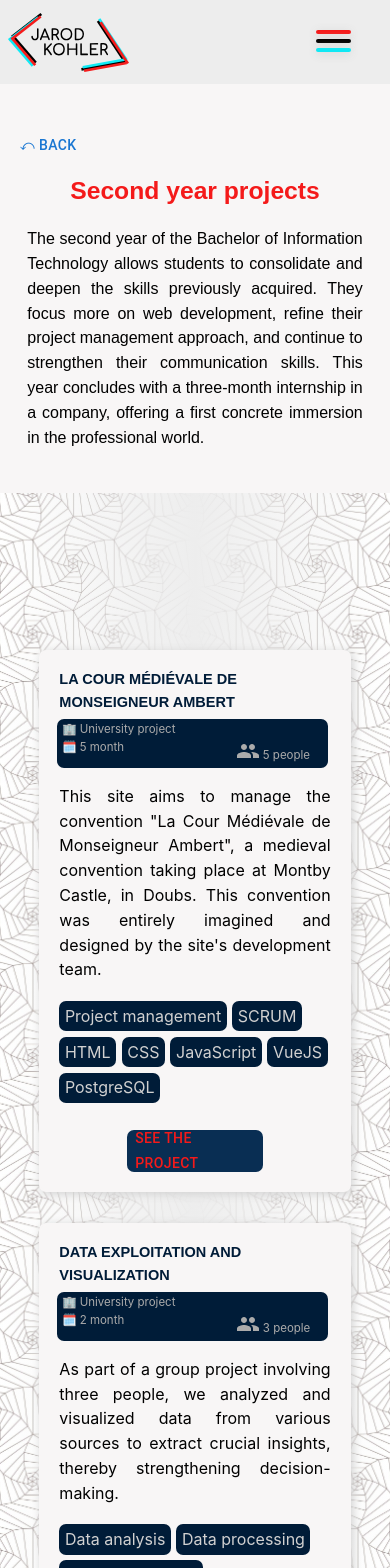
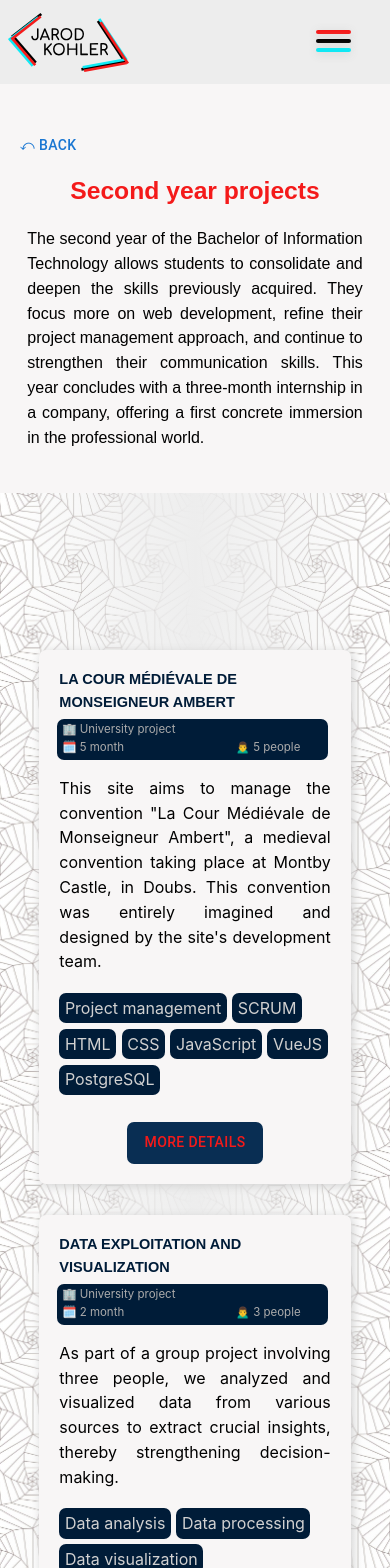
Before and after one commit to jarod25/My_WebSite, a React (Create React App) app in the folder frontend/: page /year/1 in a window 390 px wide. Shown: the top 1568 px of the page. Built offline with nearby package versions, Linux system fonts and the light colour scheme.

Commit message:
adapted the responsivity and the buttons' text size + deleted unused illustration

```diff
--- a/frontend/src/ExpContent/ExpContent.tsx
+++ b/frontend/src/ExpContent/ExpContent.tsx
@@ -128,8 +128,8 @@ export const ExpContent = ({t, val}: IProps) => {
                           margin: "2.25vh 25% -.25vh 25%",
                           height: "5.5vh",
                         },
-                      }),
-                    ]}>
+                    }),
+                ]}>
                     {exp.linkDesc}
                 </Button>
             </div>
--- a/frontend/src/ProjectYear/ProjectYear.tsx
+++ b/frontend/src/ProjectYear/ProjectYear.tsx
@@ -13,7 +13,6 @@ import {Error} from "../Error/Error";
 import {Button} from "@mui/material";
 import {LoadingScreen} from "../LoadingScreen/LoadingScreen";
 import Grid2 from "@mui/material/Unstable_Grid2/Grid2";
-import PeopleIcon from '@mui/icons-material/People';
 
 interface IProps {
     t: Translations;
@@ -61,7 +60,7 @@ export const ProjectYear = ({ t }: IProps) => {
                         🗓️ {projects.duration}
                     </Grid2>
                     <Grid2 xs={4} sm={3.5}>
-                        <PeopleIcon sx={{fontSize: "1.5rem", margin: "0 0 -.25rem"}}/>  {projects.nbPeople}
+                        🙍‍♂️ {projects.nbPeople}
                 </Grid2>
             </Grid2>
         <div className="card-desc">
@@ -93,9 +92,9 @@ export const ProjectYear = ({ t }: IProps) => {
                     height: "5.5vh",
                     },
                 }),
-                        ]}>
-                        {projects.linkDesc}
-                    </Button>
+            ]}>
+                {projects.linkDesc}
+            </Button>
                 </div>
             </div>
         );
--- a/frontend/src/assets/locales/en/experiences.json
+++ b/frontend/src/assets/locales/en/experiences.json
@@ -146,7 +146,7 @@
       "date": "2021 - 2022",
       "name": "IUT Nord Franche-Comté",
       "link": "/year/0",
-      "linkDesc": "See all projects",
+      "linkDesc": "See the list",
       "desc": "List of the projects carried out in the 1st year of BUT Informatique. These projects are called “SAE” which means “Learning and Assessment Situation”, and were carried out in groups of 2 to 6 students depending on the complexity of the project.",
       "skills": [
         "E-commerce websites",
@@ -161,7 +161,7 @@
       "date": "2022 - 2023",
       "name": "IUT Nord Franche-Comté",
       "link": "/year/1",
-      "linkDesc": "See all projects",
+      "linkDesc": "See the list",
       "desc": "List of the projects carried out in the 2nd year of BUT Informatique. ",
       "skills": [
         "Events website",
@@ -176,7 +176,7 @@
       "date": "2023 - 2024",
       "name": "IUT Nord Franche-Comté",
       "link": "/year/2",
-      "linkDesc": "See all projects",
+      "linkDesc": "See the list",
       "desc": "List of the projects carried out in the 3rd year of BUT Informatique. These are mainly projects carried out in alternance.",
       "skills": [
         "Apprenticeship",
@@ -199,7 +199,7 @@
           "descShort": "A strategic board game developed in Java, incorporating a JavaFX interface and artificial intelligences to enrich the gameplay experience.",
           "descFull": "The Token game in Java is a strategic board game where two players alternately place tokens of increasing value on a board of 21 squares. Each player must minimize the sum of the points around a remaining empty square to win. This project showcases my skills in Java, JavaFX for the user interface, and programming artificial intelligences to enhance the game. Completed as a pair, this project allowed me to deepen my application development skills, algorithm optimization, and teamwork.",
           "link": "/year/0/project/0",
-          "linkDesc": "See the project",
+          "linkDesc": "More details",
           "skills": [
             "Java",
             "JavaFX",
@@ -238,7 +238,7 @@
           "descShort": "Configure and administer workstations and network services to ensure an efficient IT infrastructure.",
           "descFull": "This project involved installing and configuring workstations in a network environment to ensure connectivity and system security. We set up secure work environments, deployed network services, and solved connectivity issues. Working on this project with two other students allowed me to strengthen my system administration skills, particularly in workstation management and network configuration.",
           "link": "/year/0/project/1",
-          "linkDesc": "See the project",
+          "linkDesc": "More details",
           "skills": [
             "System administration",
             "Network configuration"
@@ -275,7 +275,7 @@
           "descShort": "Carpooling site in Python with Flask, and MySQL for the database.",
           "descFull": "The project involved creating a carpooling website in Python with Flask, and MySQL for the database. The site allowed users to offer rides with departure or arrival in Belfort and to search for carpoolers to share travel expenses. This project enabled us to practice our web development and database query skills. We worked in a group of 3 students.",
           "link": "/year/0/project/2",
-          "linkDesc": "See the project",
+          "linkDesc": "More details",
           "skills": [
             "Python",
             "Flask",
@@ -314,7 +314,7 @@
           "descShort": "The Kamisado game in Java, a strategic board game where each player must move their piece to the opponent's line.",
           "descFull": "Players move their piece based on the color of the square it stands on, trying to block the opponent. This project allowed us to practice our skills in Java, JavaFX for the graphic interface, algorithmic for the game logic, and the development of artificial intelligences. We developed two different AIs to offer a varied challenge to players. We worked in a group of 6 for the realization of this project.",
           "link": "/year/0/project/3",
-          "linkDesc": "See the project",
+          "linkDesc": "More details",
           "skills": [
             "Java",
             "JavaFX",
@@ -374,7 +374,7 @@
           "descShort": "E-commerce site for ski sales in Python with Flask, and MySQL for the database.",
           "descFull": "The project involved creating an e-commerce site for ski sales in Python with Flask, and MySQL for the database. The site allowed users to view products, add them to the cart, place orders, and manage their account. This project enabled us to practice our web development and database management skills. It also included project management and deployment of the site on Pythonanywhere. We worked in a group of 3 students.",
           "link": "/year/0/project/4",
-          "linkDesc": "See the project",
+          "linkDesc": "More details",
           "skills": [
             "Python",
             "Flask",
@@ -442,7 +442,7 @@
           "descShort": "This site aims to manage the convention \"La Cour Médiévale de Monseigneur Ambert\", a medieval convention taking place at Montby Castle, in Doubs. This convention was entirely imagined and designed by the site's development team.",
           "descFull": "This project was completed by a group of 5 students and allowed us to practice our web development, project management, and communication skills. The site manages participant registrations, proposed activities, stands, and entertainment, as well as practical information about the event. We used HTML, CSS, JavaScript, VueJS, and PostgreSQL to create this application, following the agile SCRUM methodology for project management.",
           "link": "/year/1/project/0",
-          "linkDesc": "See the project",
+          "linkDesc": "More details",
           "skills": [
             "Project management",
             "SCRUM",
@@ -509,7 +509,7 @@
           "descShort": "As part of a group project involving three people, we analyzed and visualized data from various sources to extract crucial insights, thereby strengthening decision-making.",
           "descFull": "This project aimed to analyze data from different sources to extract meaningful insights intended to improve decision-making. To achieve this, we used techniques for data collection, cleaning, and transformation before proceeding with a statistical analysis. We then presented the results in the form of clear and informative visualizations. This project allowed us to deepen our skills in data analysis, data processing, and visualization of results.",
           "link": "/year/1/project/1",
-          "linkDesc": "See the project",
+          "linkDesc": "More details",
           "skills": [
             "Data analysis",
             "Data processing",
@@ -575,7 +575,7 @@
           "descShort": "A 3-month internship in a company to practice my web development skills.",
           "descFull": "I completed a 3-month internship in a company at Web&Design, a web development agency specializing in creating showcase sites and e-commerce sites. I worked on various projects, including a site for selling products and accessories for commercial vehicles. I was able to practice my skills in HTML, CSS, JavaScript, PHP, Symfony, and MySQL to develop advanced features and optimize the site's performance. I also participated in project management using the SCRUM method to organize teamwork and track the progress of the project.",
           "link": "/year/1/project/2",
-          "linkDesc": "See the project",
+          "linkDesc": "More details",
           "skills": [
             "HTML",
             "CSS",
@@ -637,7 +637,7 @@
           "descShort": "Collaborative development of an e-commerce site dedicated to renting event equipment.",
           "descFull": "Our team worked together to create an e-commerce platform for renting event equipment. This project involved modeling complex data and integrating secure payment systems.",
           "link": "/year/2/project/0",
-          "linkDesc": "See the project",
+          "linkDesc": "More details",
           "skills": [
             "PHP",
             "Symfony",
@@ -684,7 +684,7 @@
           "descShort": "Collaborative design of a showcase site to promote a communication application.",
           "descFull": "We worked on the development of a showcase site aimed at promoting the ComInTime application. This project included managing the displayed content, a blog, contact features, a detailed presentation of the application, and a direct link to it.",
           "link": "/year/2/project/1",
-          "linkDesc": "See the project",
+          "linkDesc": "More details",
           "skills": [
             "HTML",
             "CSS",
@@ -725,7 +725,7 @@
           "descShort": "Adding new features to an existing communication application.",
           "descFull": "We worked on improving the ComInTime application by developing new features. These included an email notification system, a tool for importing previous social network posts, and a link preview in the content of posts.",
           "link": "/year/2/project/2",
-          "linkDesc": "See the project",
+          "linkDesc": "More details",
           "skills": [
             "PHP",
             "Symfony",
@@ -770,7 +770,7 @@
           "descShort": "Enhancement of the CNCE site with technical updates and new administrative features.",
           "descFull": "We worked on updating the CNCE application by moving from Symfony 4 to Symfony 6, while adding administrative features for managing public surveys. This included creating dynamic forms and setting up a secure API for data administration.",
           "link": "/year/2/project/3",
-          "linkDesc": "See the project",
+          "linkDesc": "More details",
           "skills": [
             "PHP",
             "Symfony",
@@ -811,7 +811,7 @@
           "descShort": "Update and extension of the Preambules site with new features and integrations.",
           "descFull": "We worked on improving the Preambules site by adding new features, particularly in the member area for registered users, and integrating third-party services to enrich the site's content.",
           "link": "/year/2/project/4",
-          "linkDesc": "See the project",
+          "linkDesc": "More details",
           "skills": [
             "PHP",
             "Symfony",
--- a/frontend/src/assets/locales/en/translation.json
+++ b/frontend/src/assets/locales/en/translation.json
@@ -55,7 +55,7 @@
   "errorPage": {
     "title": "Error 404",
     "message": "The page you're looking for doesn't exist.",
-    "buttonText": "Back to home"
+    "buttonText": "Home"
   },
 
   "backLink": "⤺ Back"
--- a/frontend/src/assets/locales/fr/translation.json
+++ b/frontend/src/assets/locales/fr/translation.json
@@ -55,7 +55,7 @@
   "errorPage": {
     "title": "Erreur 404",
     "message": "La page que vous recherchez n'existe pas.",
-    "buttonText": "Retour à l'accueil"
+    "buttonText": "Accueil"
   },
 
   "backLink": "⤺ Retour"
```
Also changed, not shown: frontend/src/Error/Illustration.tsx (deleted, +0 -12 lines), frontend/src/Project/Project.css (+11 -3 lines), frontend/src/assets/locales/fr/experiences.json (+5 -5 lines).
